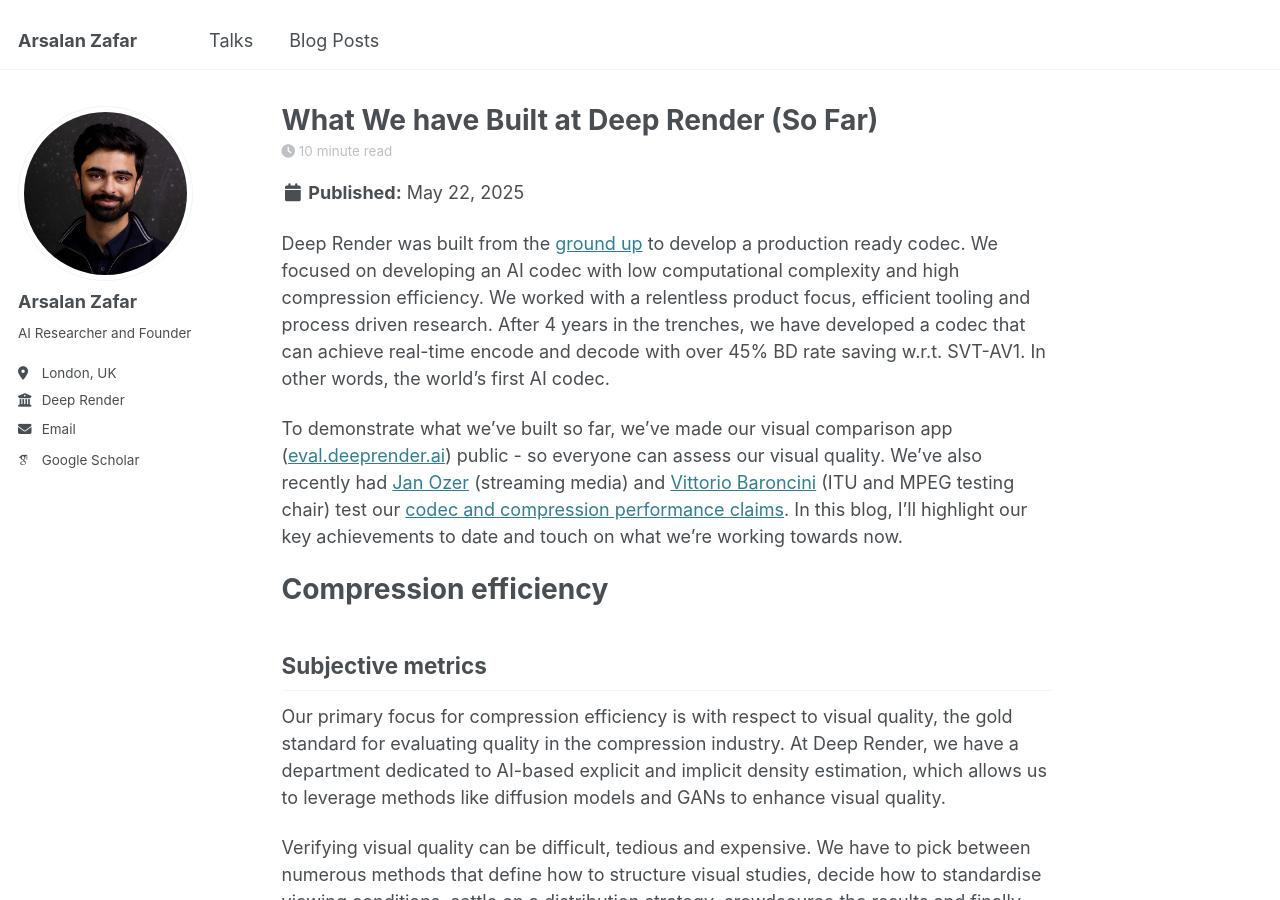
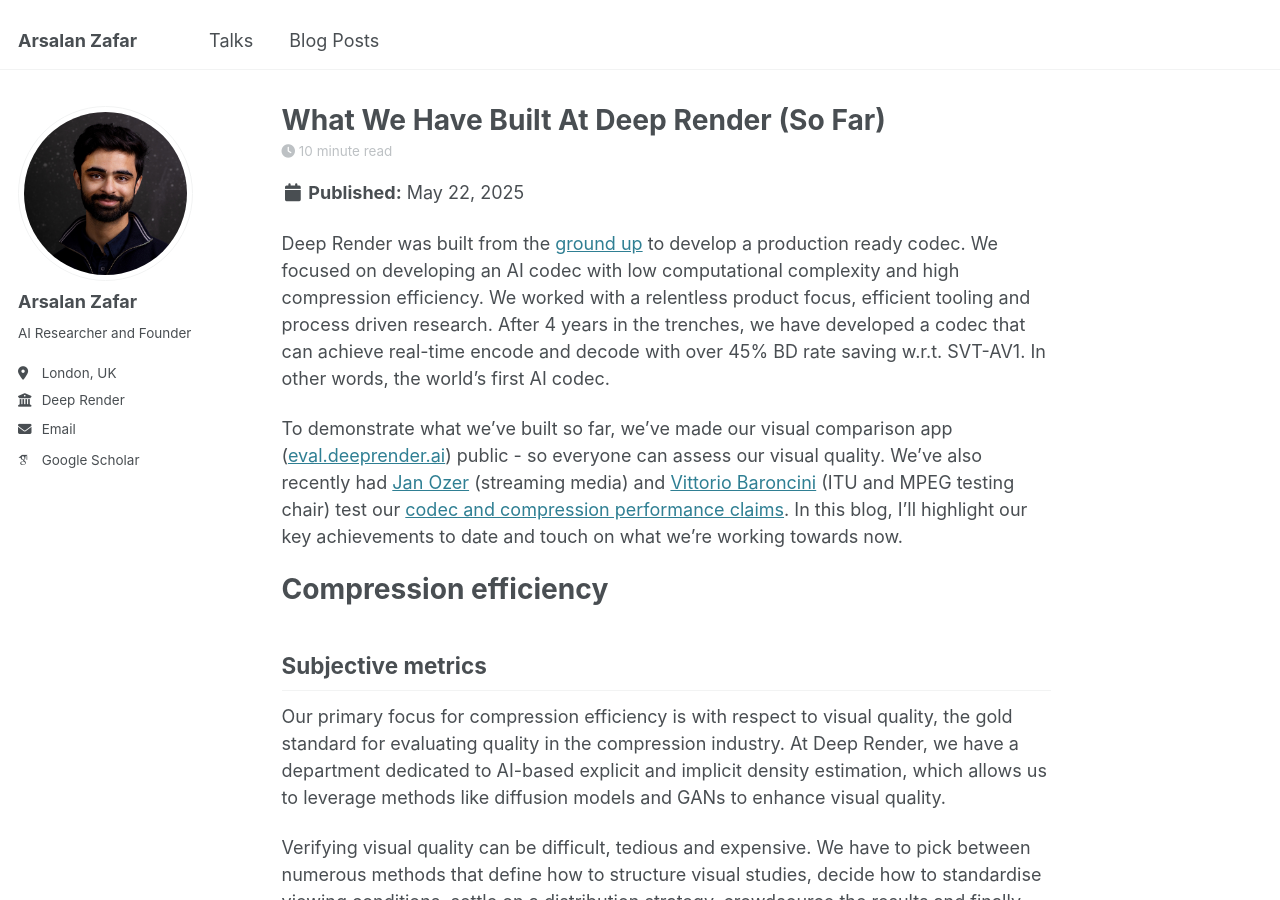
Before and after one commit to Arsalan-zafar/Arsalan-zafar.github.io, a Jekyll site: the page built from _posts/2025-05-22-What-We've-Built-(So-Far).md, in a window 1280 px wide and 900 px high. Built offline with Jekyll 4.4.1, drawn with Linux system fonts in a browser that asks for light colours; some web fonts are replaced.

Commit message:
fixed blog issues

```diff
--- a/_posts/2025-05-22-What-We've-Built-(So-Far).md
+++ b/_posts/2025-05-22-What-We've-Built-(So-Far).md
@@ -1,5 +1,5 @@
 ---
-title: 'What We have Built at Deep Render (So Far)'
+title: 'What We Have Built At Deep Render (So Far)'
 date: 2025-05-22
 permalink: /posts/2025/05/what-we-have-built-so-far/
 tags:
```
